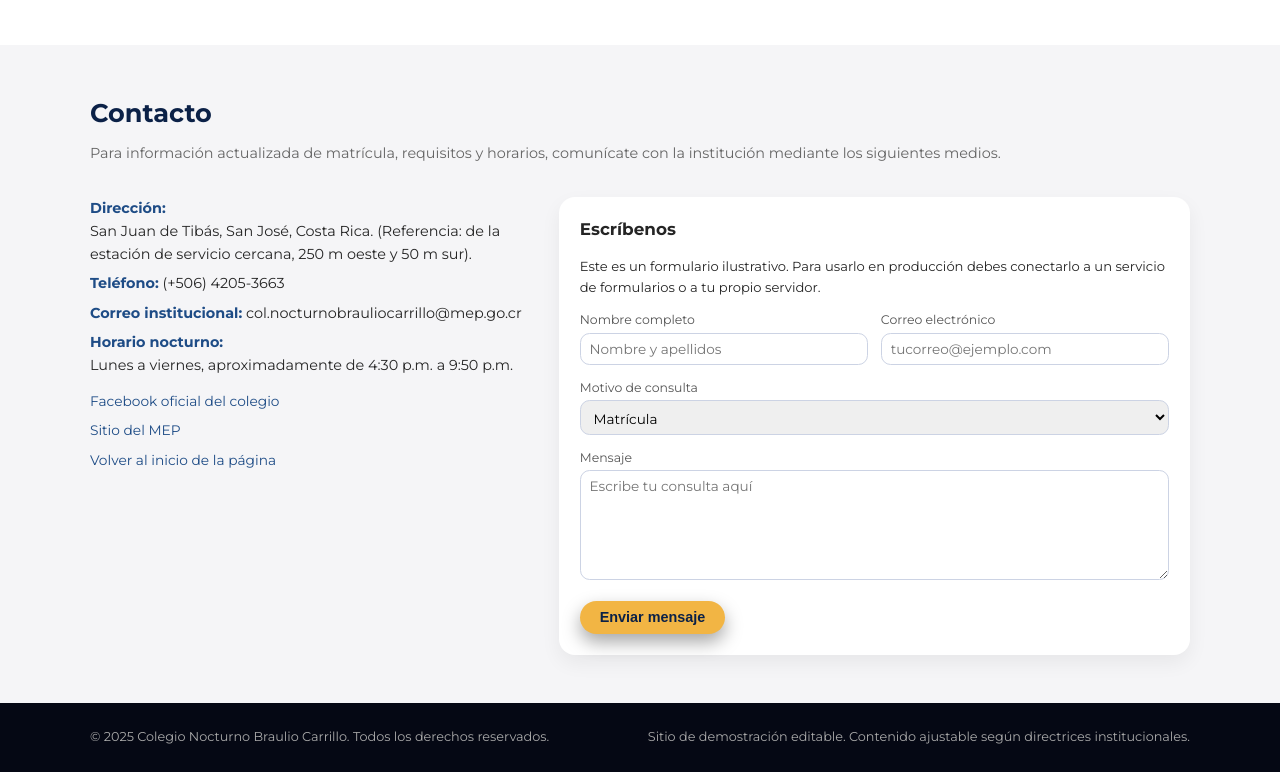
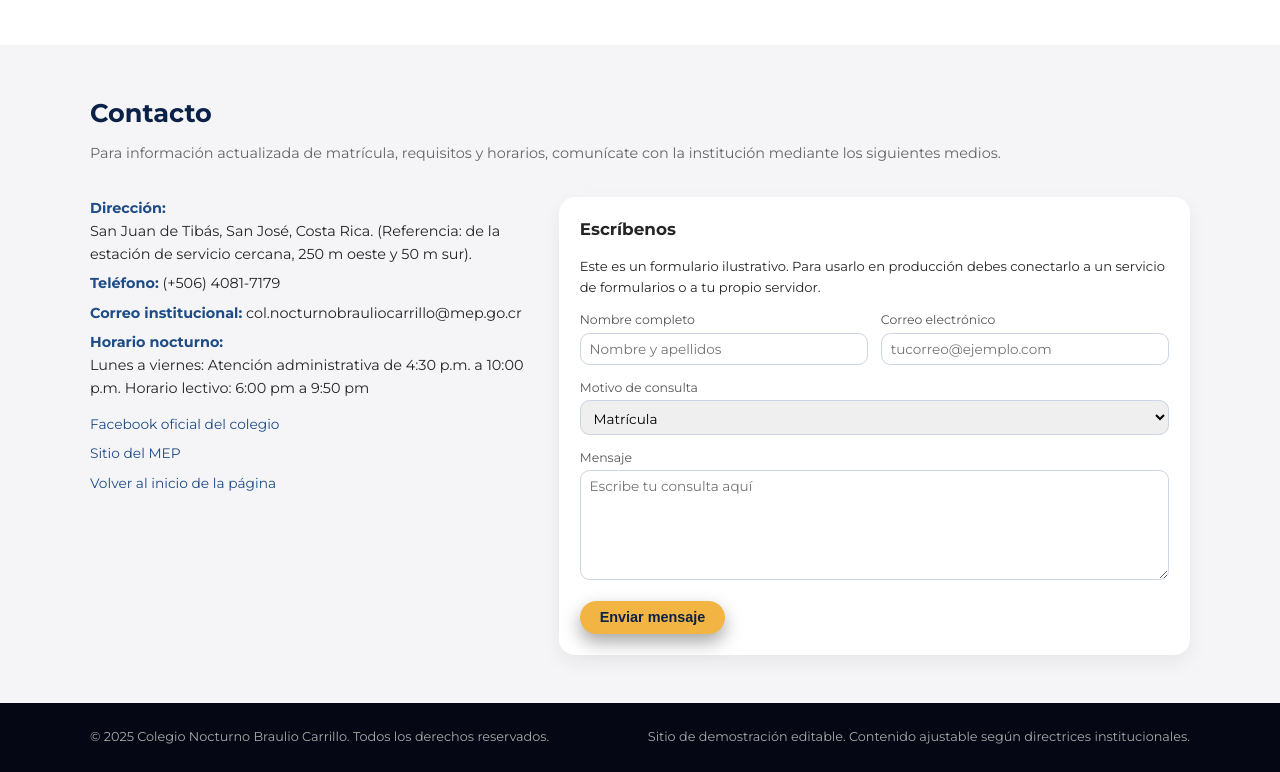
Before and after one commit to steven040919-prog/nuevapaginabraulio, a plain HTML site: page Index.html in a window 1280 px wide. Shown: the part 2842-3614 px from the top of the page. Drawn offline with Linux system fonts and the light colour scheme.

Commit message:
Update Index.html

```diff
--- a/Index.html
+++ b/Index.html
@@ -907,10 +907,12 @@
             San Juan de Tibás, San José, Costa Rica.
             (Referencia: de la estación de servicio cercana, 250 m oeste y 50 m sur).
           </p>
-          <p><strong>Teléfono:</strong>  (+506) 4205-3663 <!-- actualiza si es necesario --></p>
+          <p><strong>Teléfono:</strong>  (+506) 4081-7179 <!-- actualiza si es necesario --></p>
           <p><strong>Correo institucional:</strong> col.nocturnobrauliocarrillo@mep.go.cr</p>
           <p><strong>Horario nocturno:</strong><br>
-            Lunes a viernes, aproximadamente de 4:30 p.m. a 9:50 p.m.
+            Lunes a viernes:
+            Atención administrativa de 4:30 p.m. a 10:00 p.m.
+            Horario lectivo: 6:00 pm a 9:50 pm
           </p>
 
           <div class="contact-links">
```
